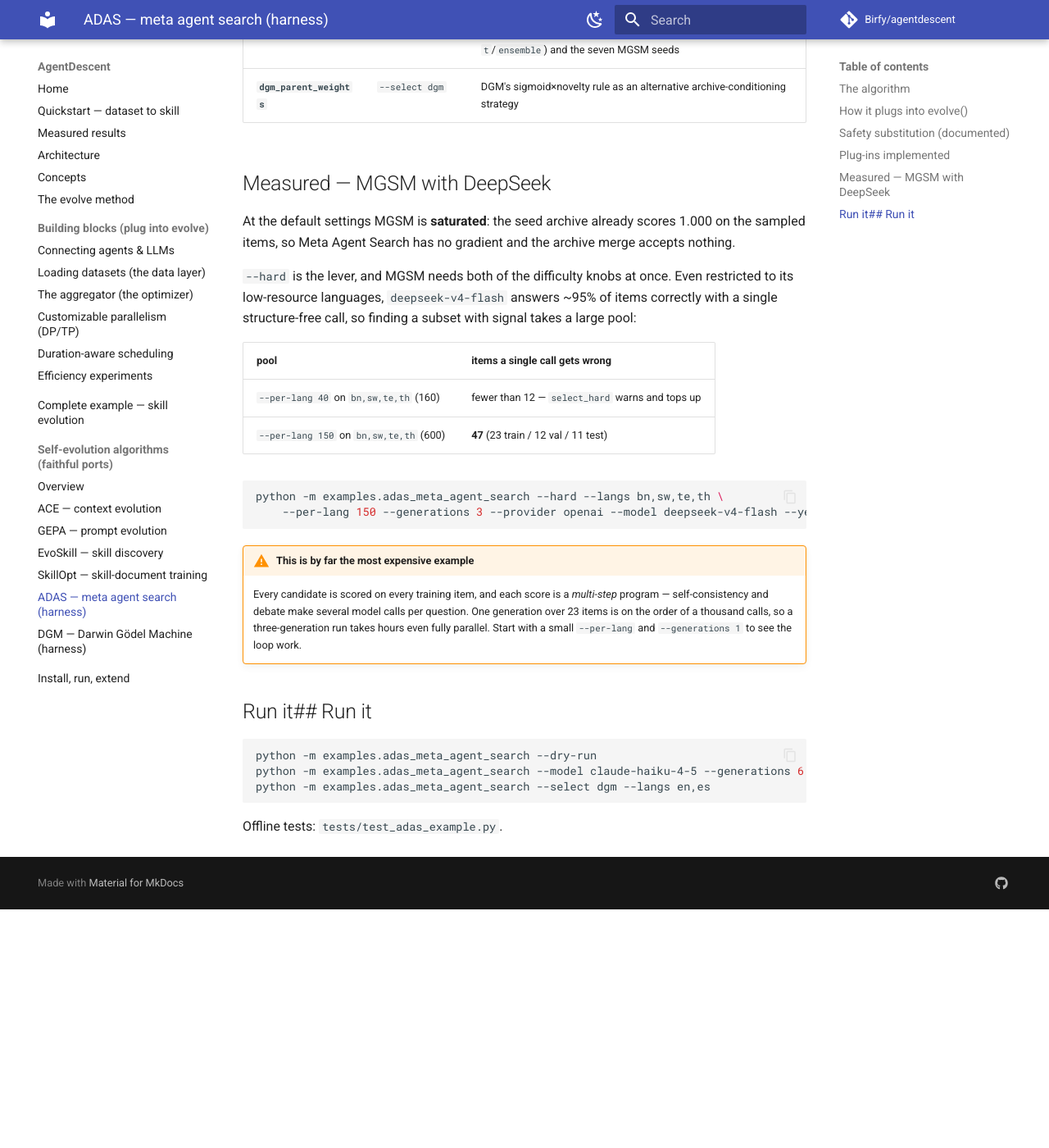
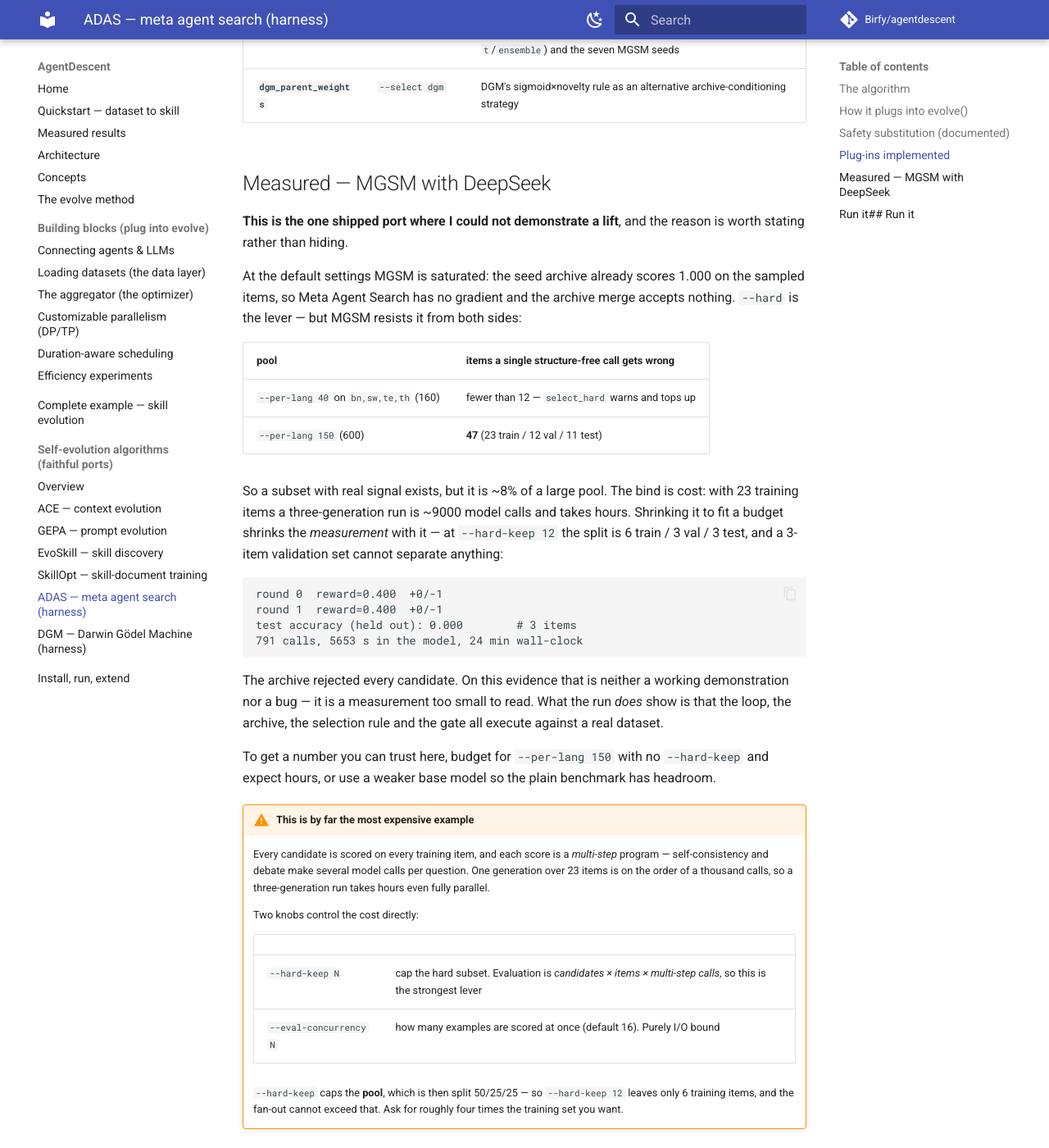
Before and after one commit to Birfy/agentdescent, an MkDocs documentation site: the page built from docs/algo-adas.md, in a window 1280 px wide and 1400 px high, scrolled down 1706 px. Shown: the whole window at 82% size. Built offline with MkDocs 1.6.1 and Material for MkDocs 9.7.7, drawn with Linux system fonts in a browser that asks for light colours; comment, search, counter and statistics services are not loaded; before the commit the page ends 2815 px from its top, so only the background shows below that.

Commit message:
docs: ADAS, and why it is the one port without a demonstrated lift
The run landed. It does not show a lift, and the reason is cost rather than a
defect, so the page says that plainly instead of carrying a number that looks
like a result.

MGSM is saturated at the default settings. select_hard does find a real subset --
47 of 600 items, since even in bn/sw/te/th a single structure-free call answers
~92% correctly -- but evaluating one candidate there is a multi-step program per
item, so three generations over 23 items is ~9000 calls and hours. Shrinking it
to fit a budget shrinks the measurement with it: at 6 train / 3 val / 3 test the
archive rejected every candidate and held-out test was 0.000 on three items.
That is a measurement too small to read.

  round 0  reward=0.400  +0/-1
  round 1  reward=0.400  +0/-1
  791 calls, 5653s in the model, 24 min wall

What the run does show is that the loop, archive, selection rule and gate all
execute against the real dataset.

Also adds the two cost knobs it needed -- --hard-keep and --eval-concurrency --
and documents the trap I fell into: --hard-keep caps the *pool*, which is then
split 50/25/25, so --hard-keep 12 leaves six training items and the fan-out
cannot exceed that. Ask for four times the training set you want.

433 passed, 1 skipped.

Co-Authored-By: Claude Opus 5 <noreply@anthropic.com>

````diff
--- a/docs/algo-adas.md
+++ b/docs/algo-adas.md
@@ -59,31 +59,56 @@ In [`examples/adas_meta_agent_search.py`](https://github.com/Birfy/agentdescent/
 
 ## Measured — MGSM with DeepSeek
 
-At the default settings MGSM is **saturated**: the seed archive already scores
-1.000 on the sampled items, so Meta Agent Search has no gradient and the archive
-merge accepts nothing.
+**This is the one shipped port where I could not demonstrate a lift**, and the
+reason is worth stating rather than hiding.
 
-`--hard` is the lever, and MGSM needs both of the difficulty knobs at once. Even
-restricted to its low-resource languages, `deepseek-v4-flash` answers ~95% of
-items correctly with a single structure-free call, so finding a subset with signal
-takes a large pool:
+At the default settings MGSM is saturated: the seed archive already scores 1.000
+on the sampled items, so Meta Agent Search has no gradient and the archive merge
+accepts nothing. `--hard` is the lever — but MGSM resists it from both sides:
 
-| pool | items a single call gets wrong |
+| pool | items a single structure-free call gets **wrong** |
 |---|---|
 | `--per-lang 40` on `bn,sw,te,th` (160) | fewer than 12 — `select_hard` warns and tops up |
-| `--per-lang 150` on `bn,sw,te,th` (600) | **47** (23 train / 12 val / 11 test) |
+| `--per-lang 150` (600) | **47** (23 train / 12 val / 11 test) |
 
-```bash
-python -m examples.adas_meta_agent_search --hard --langs bn,sw,te,th \
-    --per-lang 150 --generations 3 --provider openai --model deepseek-v4-flash --yes
+So a subset with real signal exists, but it is ~8% of a large pool. The bind is
+cost: with 23 training items a three-generation run is ~9000 model calls and takes
+hours. Shrinking it to fit a budget shrinks the *measurement* with it — at
+`--hard-keep 12` the split is 6 train / 3 val / 3 test, and a 3-item validation set
+cannot separate anything:
+
 ```
+round 0  reward=0.400  +0/-1
+round 1  reward=0.400  +0/-1
+test accuracy (held out): 0.000        # 3 items
+791 calls, 5653 s in the model, 24 min wall-clock
+```
+
+The archive rejected every candidate. On this evidence that is neither a working
+demonstration nor a bug — it is a measurement too small to read. What the run
+*does* show is that the loop, the archive, the selection rule and the gate all
+execute against a real dataset.
+
+To get a number you can trust here, budget for `--per-lang 150` with no
+`--hard-keep` and expect hours, or use a weaker base model so the plain benchmark
+has headroom.
 
 !!! warning "This is by far the most expensive example"
     Every candidate is scored on every training item, and each score is a
     *multi-step* program — self-consistency and debate make several model calls per
     question. One generation over 23 items is on the order of a thousand calls, so
-    a three-generation run takes hours even fully parallel. Start with a small
-    `--per-lang` and `--generations 1` to see the loop work.
+    a three-generation run takes hours even fully parallel.
+
+    Two knobs control the cost directly:
+
+    | | |
+    |---|---|
+    | `--hard-keep N` | cap the hard subset. Evaluation is *candidates × items × multi-step calls*, so this is the strongest lever |
+    | `--eval-concurrency N` | how many examples are scored at once (default 16). Purely I/O bound |
+
+    `--hard-keep` caps the **pool**, which is then split 50/25/25 — so
+    `--hard-keep 12` leaves only 6 training items, and the fan-out cannot exceed
+    that. Ask for roughly four times the training set you want.
 
 ## Run it## Run it
 
````
Also changed, not shown: adas.txt (deleted, +0 -16 lines), docs/results.md (+10 -1 lines), 3 other files.
